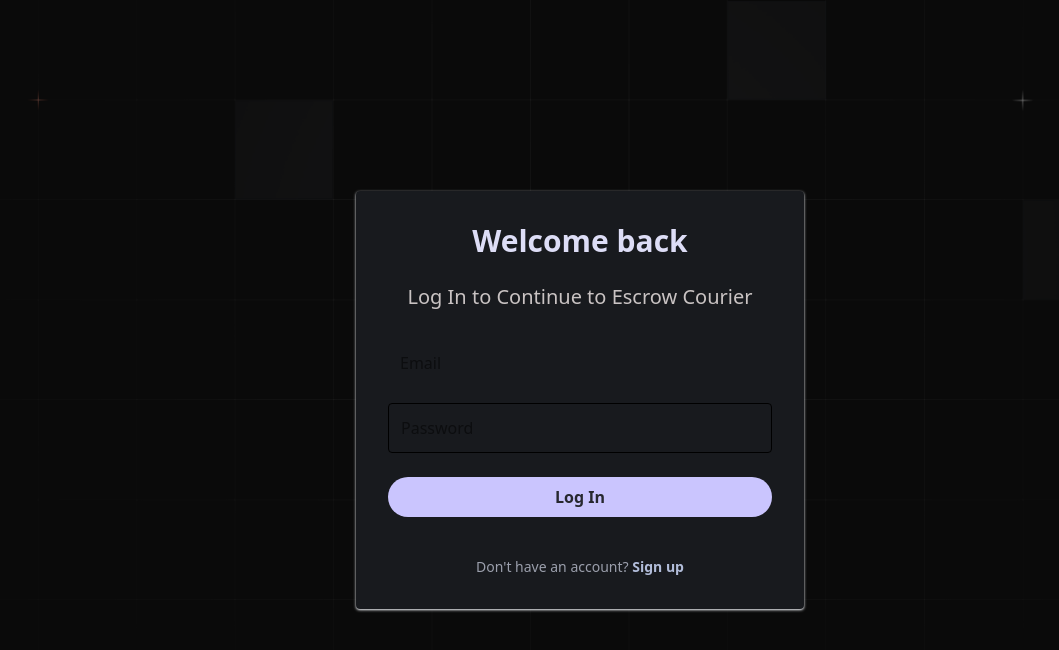
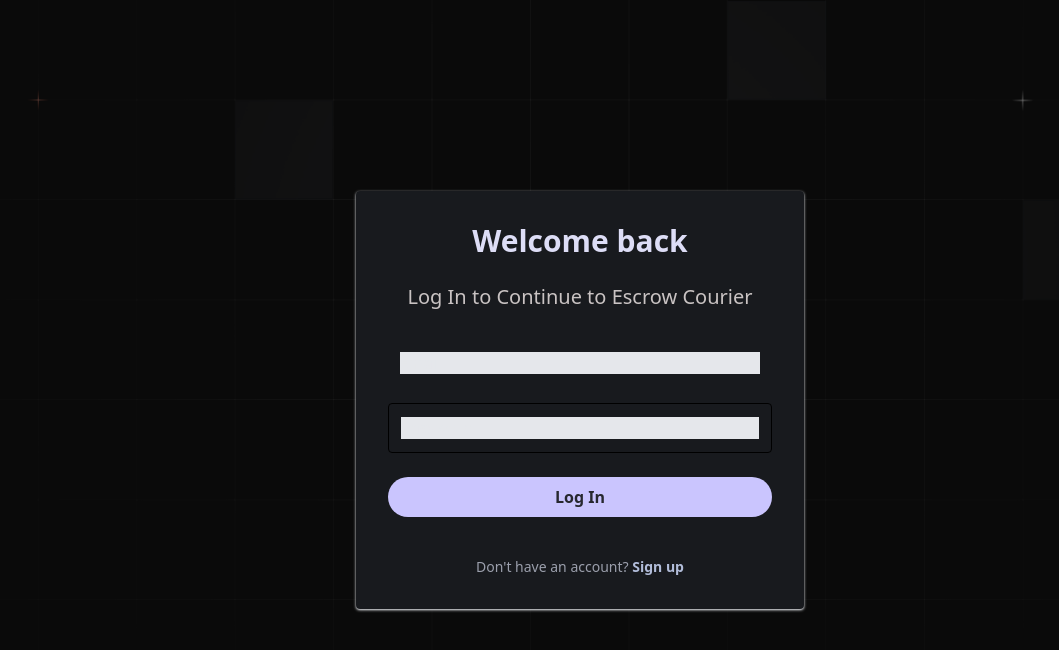
Before and after one commit to owinogabriel/escrow-courier-admin, a React (Vite) app: page /login in a window 1280 px wide. Shown: the top 650 px of the page, without its empty margins (60-1119 px from the left). Built offline with nearby package versions, Linux system fonts and the light colour scheme.

Commit message:
feat:input styled by default

```diff
--- a/src/index.css
+++ b/src/index.css
@@ -4,3 +4,8 @@
 input:focus{
   outline: none;
 }
+
+input::placeholder{
+  color:rgb(229, 231, 235);
+  background-color: rgb(229, 231, 235);;
+}
```
